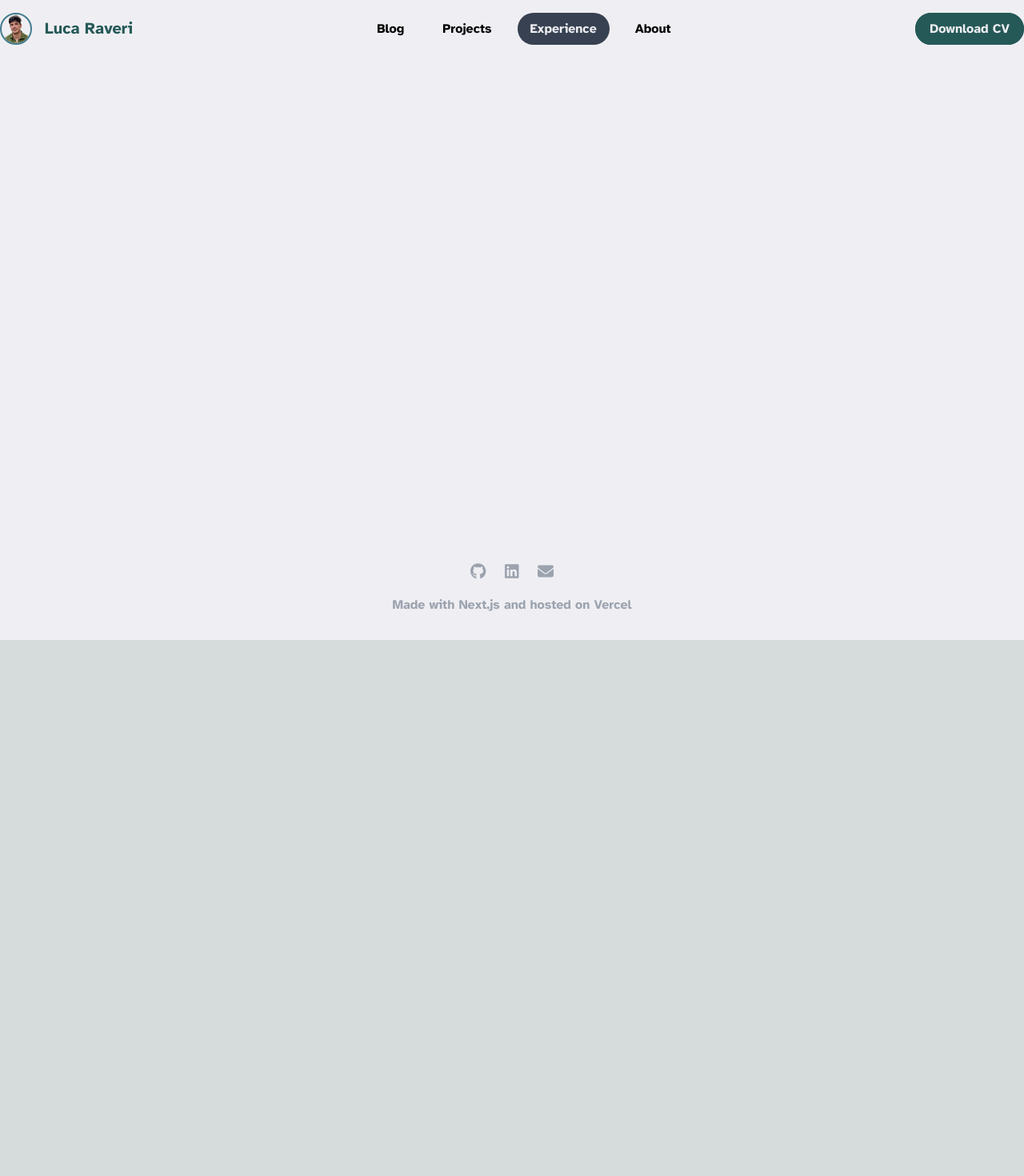
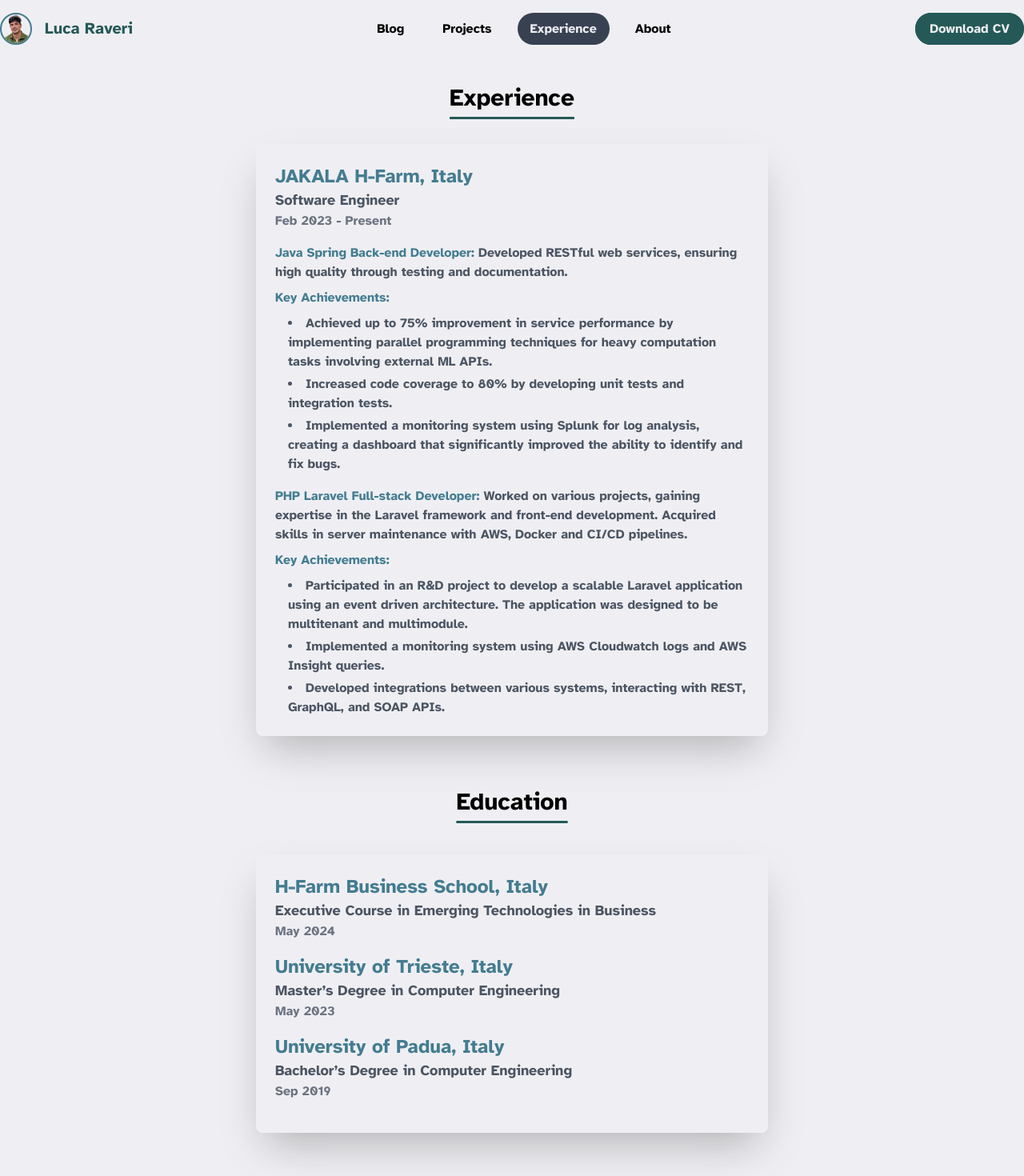
Before and after one commit to lraveri/personal-website, a Next.js app: page /experience in a window 1280 px wide. Shown: the top 1470 px of the page at 80% size. Before the commit the page ends 800 px from the top, so only its background shows below. Built offline with nearby package versions, Linux system fonts and the light colour scheme.

Commit message:
feat(style): add experience page

```diff
--- a/src/app/experience/page.tsx
+++ b/src/app/experience/page.tsx
@@ -1,5 +1,80 @@
-export default function ExperiencePage() {
-    return (
-        <></>
-    );
-}
+import React from 'react';
+import Header from '@/components/Header';
+
+const Experience = () => {
+	return (
+		<div className="container mx-auto py-8">
+			<Header title={'Experience'} />
+			<div className="flex justify-center sm:px-0 px-4 mb-12">
+				<div className="bg-white shadow-2xl rounded-lg p-6 w-full sm:w-2/3 lg:w-1/2">
+					<h3 className="text-2xl font-semibold text-aqua">JAKALA H-Farm, Italy</h3>
+					<p className="text-lg font-medium text-gray-600">Software Engineer</p>
+					<p className="text-gray-500 mb-4">Feb 2023 - Present</p>
+					<p className="text-gray-600"><span className="font-semibold text-aqua">Java Spring Back-end Developer:</span> Developed
+						RESTful web
+						services, ensuring high quality through testing and documentation.
+					</p>
+					<p className="font-semibold text-aqua mt-2">Key Achievements:</p>
+					<ul className="list-disc list-inside ml-4 mt-2 space-y-1 mb-4">
+						<li className="text-gray-600">Achieved up to 75% improvement in service performance by
+							implementing parallel
+							programming techniques for heavy computation tasks involving external ML APIs.
+						</li>
+						<li className="text-gray-600">Increased code coverage to 80% by developing unit tests and
+							integration tests.
+						</li>
+						<li className="text-gray-600">Implemented a monitoring system using Splunk for log analysis,
+							creating a dashboard
+							that significantly improved the ability to identify and fix bugs.
+						</li>
+					</ul>
+					<p className="text-gray-600">
+						<span className="font-semibold text-aqua">PHP Laravel Full-stack Developer:</span> Worked on
+						various
+						projects, gaining expertise in the Laravel framework and front-end development. Acquired
+						skills in server maintenance with AWS, Docker and CI/CD pipelines.
+					</p>
+					<p className="font-semibold text-aqua mt-2">Key Achievements:</p>
+					<ul className="list-disc list-inside ml-4 mt-2 space-y-1">
+						<li className="text-gray-600">Participated in an R&D project to develop a scalable Laravel
+							application using an
+							event driven architecture. The application was designed to be multitenant and
+							multimodule.
+						</li>
+						<li className="text-gray-600">Implemented a monitoring system using AWS Cloudwatch logs and AWS
+							Insight queries.
+						</li>
+						<li className="text-gray-600">Developed integrations between various systems, interacting with
+							REST, GraphQL, and
+							SOAP APIs.
+						</li>
+					</ul>
+				</div>
+			</div>
+
+			<Header title={'Education'} />
+			<div className="flex justify-center sm:px-0 px-4 mt-8">
+				<div className="bg-white shadow-2xl rounded-lg p-6 w-full sm:w-2/3 lg:w-1/2">
+					<div className="mb-4">
+						<h3 className="text-2xl font-semibold text-aqua">H-Farm Business School, Italy</h3>
+						<p className="text-lg font-medium text-gray-600">Executive Course in Emerging Technologies in
+							Business</p>
+						<p className="text-gray-500">May 2024</p>
+					</div>
+					<div className="mb-4">
+						<h3 className="text-2xl font-semibold text-aqua">University of Trieste, Italy</h3>
+						<p className="text-lg font-medium text-gray-600">Master’s Degree in Computer Engineering</p>
+						<p className="text-gray-500">May 2023</p>
+					</div>
+					<div className="mb-4">
+						<h3 className="text-2xl font-semibold text-aqua">University of Padua, Italy</h3>
+						<p className="text-lg font-medium text-gray-600">Bachelor’s Degree in Computer Engineering</p>
+						<p className="text-gray-500">Sep 2019</p>
+					</div>
+				</div>
+			</div>
+		</div>
+	);
+};
+
+export default Experience;
```
